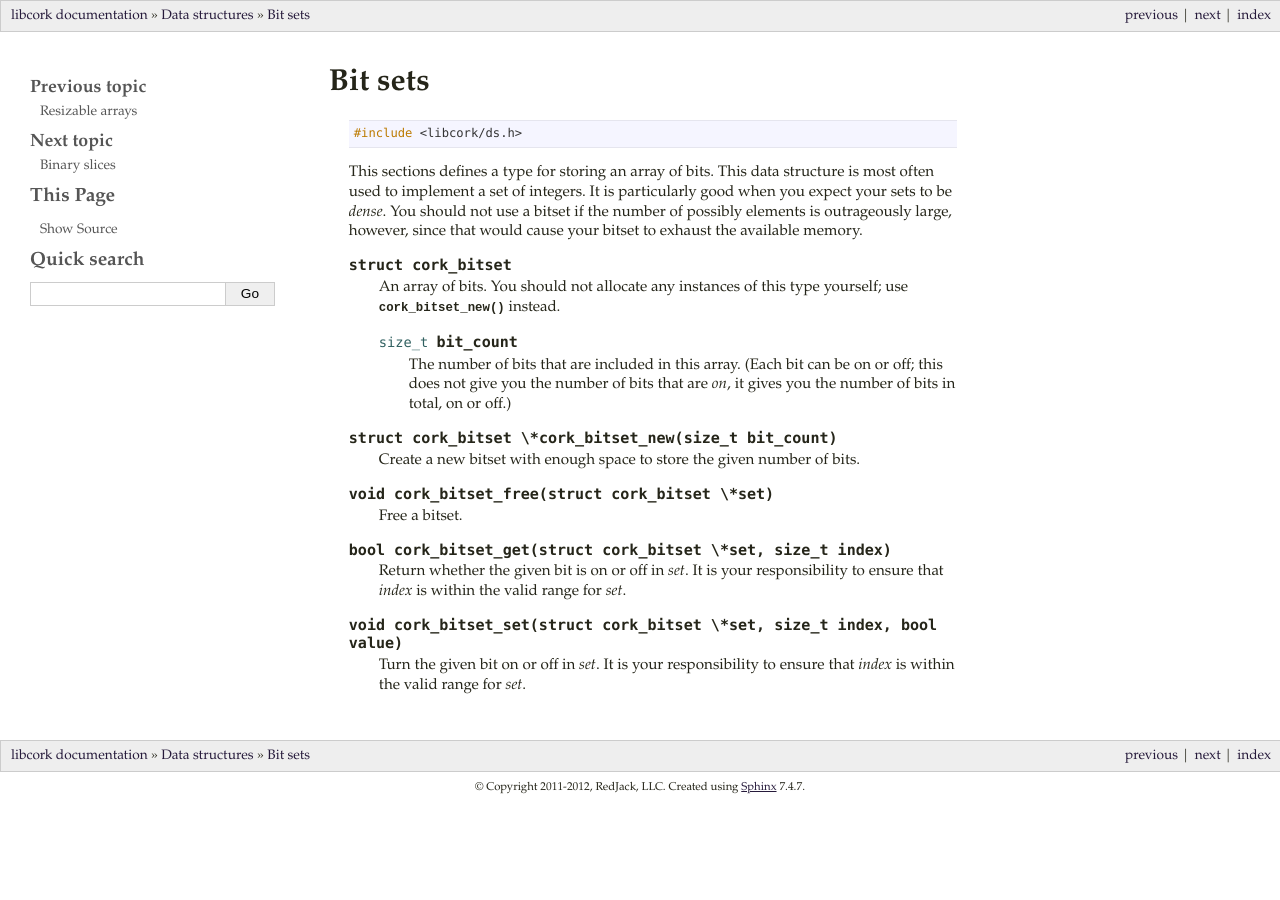
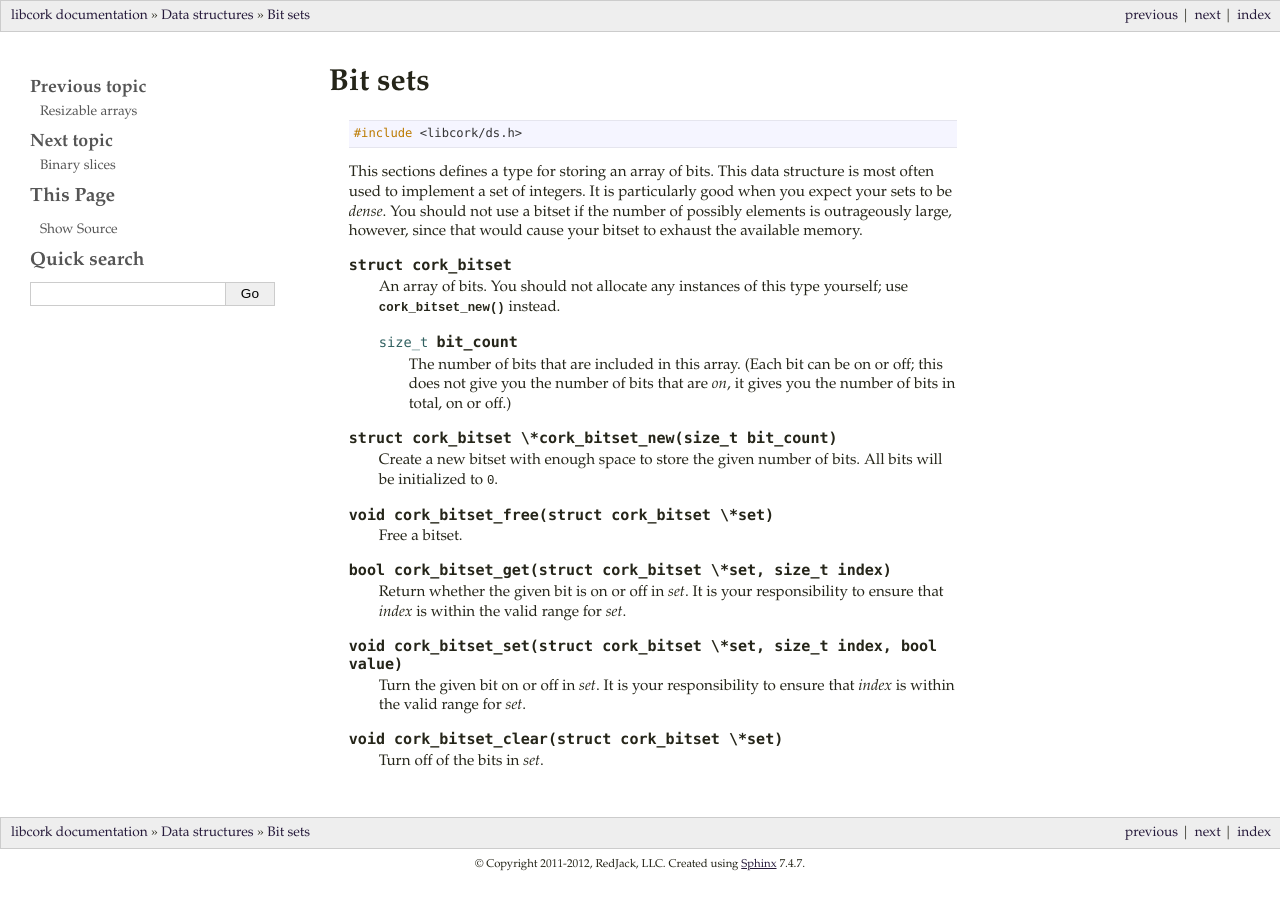
Before and after one commit to dcreager/libcork, a Sphinx documentation site: the page built from docs/bitset.rst, in a window 1280 px wide. Built offline with Sphinx 7.4.7, drawn with Linux system fonts in a browser that asks for light colours; pages that are not in the unit, such as notebooks, are missing from menus; the version number could not be read and is left out.

Commit message:
Initialize bitsets to known state
The cork_bitset_new function now ensures that all of the bits in the new
bitset are cleared.  This ensures that the bitset is in a known,
well-defined state to begin with.  There's also a new cork_bitset_clear
function, which lets you reset and reuse a bitset.

```diff
--- a/docs/bitset.rst
+++ b/docs/bitset.rst
@@ -30,7 +30,8 @@ bitset to exhaust the available memory.
 
 .. function:: struct cork_bitset \*cork_bitset_new(size_t bit_count)
 
-   Create a new bitset with enough space to store the given number of bits.
+   Create a new bitset with enough space to store the given number of bits.  All
+   bits will be initialized to ``0``.
 
 .. function:: void cork_bitset_free(struct cork_bitset \*set)
 
@@ -45,3 +46,7 @@ bitset to exhaust the available memory.
 
    Turn the given bit on or off in *set*.  It is your responsibility to ensure
    that *index* is within the valid range for *set*.
+
+.. function:: void cork_bitset_clear(struct cork_bitset \*set)
+
+   Turn off of the bits in *set*.
```
Also changed, not shown: 2 other files.
